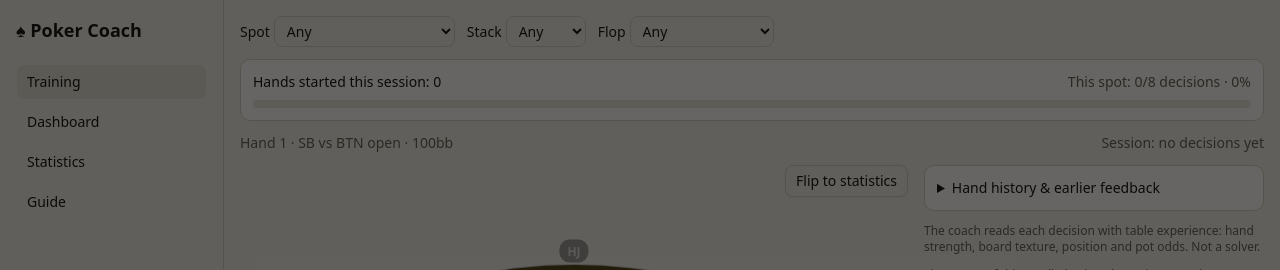
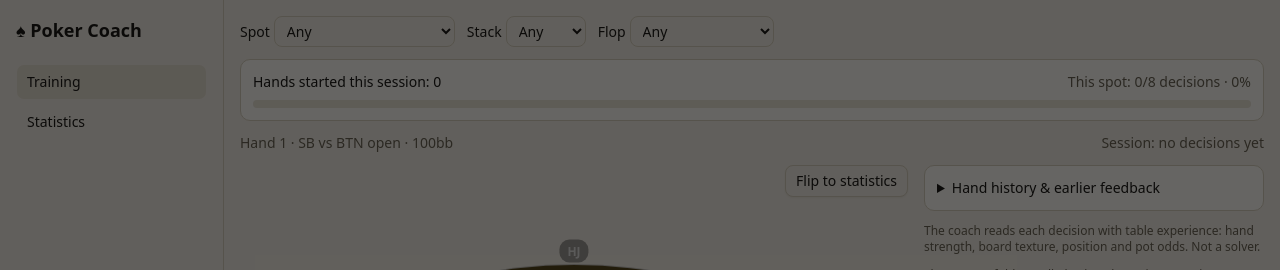
Before and after one commit to warlissoncg/poker-coach, a Next.js app in the folder web/: page / in a window 1280 px wide. Shown: the top 270 px of the page. Built offline with nearby package versions, Linux system fonts and the light colour scheme.

Commit message:
Keep training and statistics primary; tuck dashboard and guide into settings

```diff
--- a/web/src/components/AppShell.tsx
+++ b/web/src/components/AppShell.tsx
@@ -11,7 +11,7 @@ import { StatsView } from "./StatsView";
 
 type View = "train" | "dashboard" | "stats" | "guide";
 type Theme = "system" | "light" | "dark";
-const NAV: { id: View }[] = [{ id: "train" }, { id: "dashboard" }, { id: "stats" }, { id: "guide" }];
+const NAV: { id: View }[] = [{ id: "train" }, { id: "stats" }];
 const sel = "rounded-md border bg-background px-2 py-1 text-sm";
 
 function Shell() {
@@ -52,10 +52,10 @@ function Shell() {
       <aside className="hidden w-56 shrink-0 flex-col gap-1 border-r p-4 md:flex">
         <div className="mb-4 text-lg font-bold">♠ Poker Coach</div>
         {NAV.map((n) => <Button key={n.id} variant={view === n.id ? "secondary" : "ghost"} className="justify-start" onClick={() => setView(n.id)}>{t(`nav.${n.id}`)}</Button>)}
-        <div className="mt-auto"><details className="rounded-lg border p-3"><summary className="cursor-pointer text-sm font-medium">{t("settings.title")}</summary><div className="mt-3 flex flex-col gap-2">{controls}<Button variant="outline" size="sm" onClick={() => setTour(true)}>{t("tour.open")}</Button></div></details></div>
+        <div className="mt-auto"><details className="rounded-lg border p-3"><summary className="cursor-pointer text-sm font-medium">{t("settings.title")}</summary><div className="mt-3 flex flex-col gap-2">{controls}<Button variant={view === "dashboard" ? "secondary" : "outline"} size="sm" onClick={() => setView("dashboard")}>{t("nav.dashboard")}</Button><Button variant={view === "guide" ? "secondary" : "outline"} size="sm" onClick={() => setView("guide")}>{t("nav.guide")}</Button><Button variant="outline" size="sm" onClick={() => setTour(true)}>{t("tour.open")}</Button></div></details></div>
       </aside>
       <main className="flex-1 p-4 pb-24 md:pb-4">
-        <div className="mb-3 flex items-center justify-between gap-2 md:hidden"><b>♠ Poker Coach</b><details className="relative"><summary className="cursor-pointer rounded-md border px-3 py-2 text-sm">{t("settings.title")}</summary><div className="absolute right-0 z-20 mt-2 flex min-w-44 flex-col gap-2 rounded-lg border bg-card p-3 shadow-lg">{controls}<Button variant="outline" size="sm" onClick={() => setTour(true)}>{t("tour.open")}</Button></div></details></div>
+        <div className="mb-3 flex items-center justify-between gap-2 md:hidden"><b>♠ Poker Coach</b><details className="relative"><summary className="cursor-pointer rounded-md border px-3 py-2 text-sm">{t("settings.title")}</summary><div className="absolute right-0 z-20 mt-2 flex min-w-44 flex-col gap-2 rounded-lg border bg-card p-3 shadow-lg">{controls}<Button variant="outline" size="sm" onClick={() => setView("dashboard")}>{t("nav.dashboard")}</Button><Button variant="outline" size="sm" onClick={() => setView("guide")}>{t("nav.guide")}</Button><Button variant="outline" size="sm" onClick={() => setTour(true)}>{t("tour.open")}</Button></div></details></div>
         {view === "train" && <TrainView />}
         {view === "dashboard" && <Dashboard onPractice={() => setView("train")} onReset={() => setTour(true)} />}
         {view === "stats" && <StatsView />}\n        {view === "guide" && <Guide />}
```
